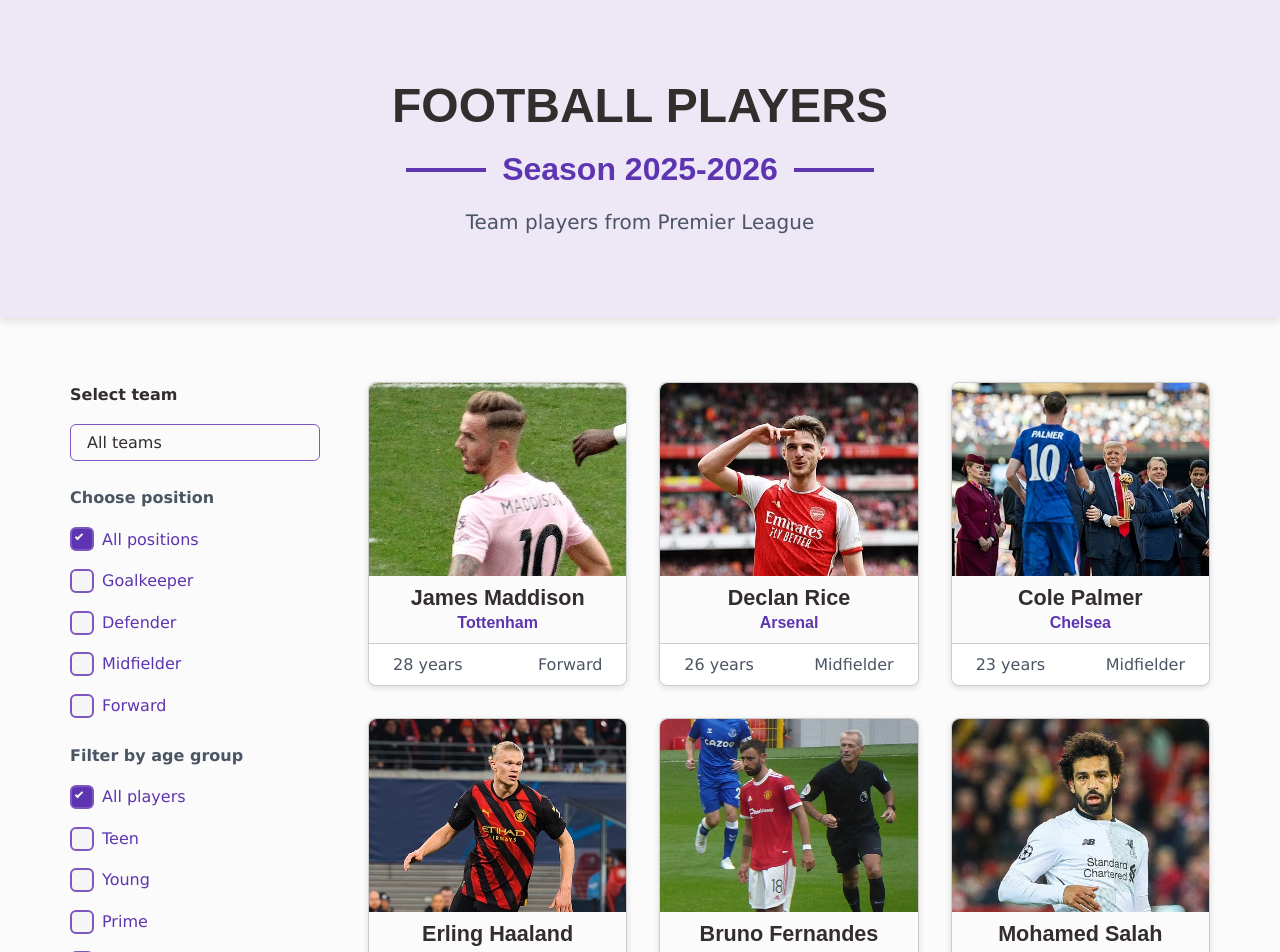
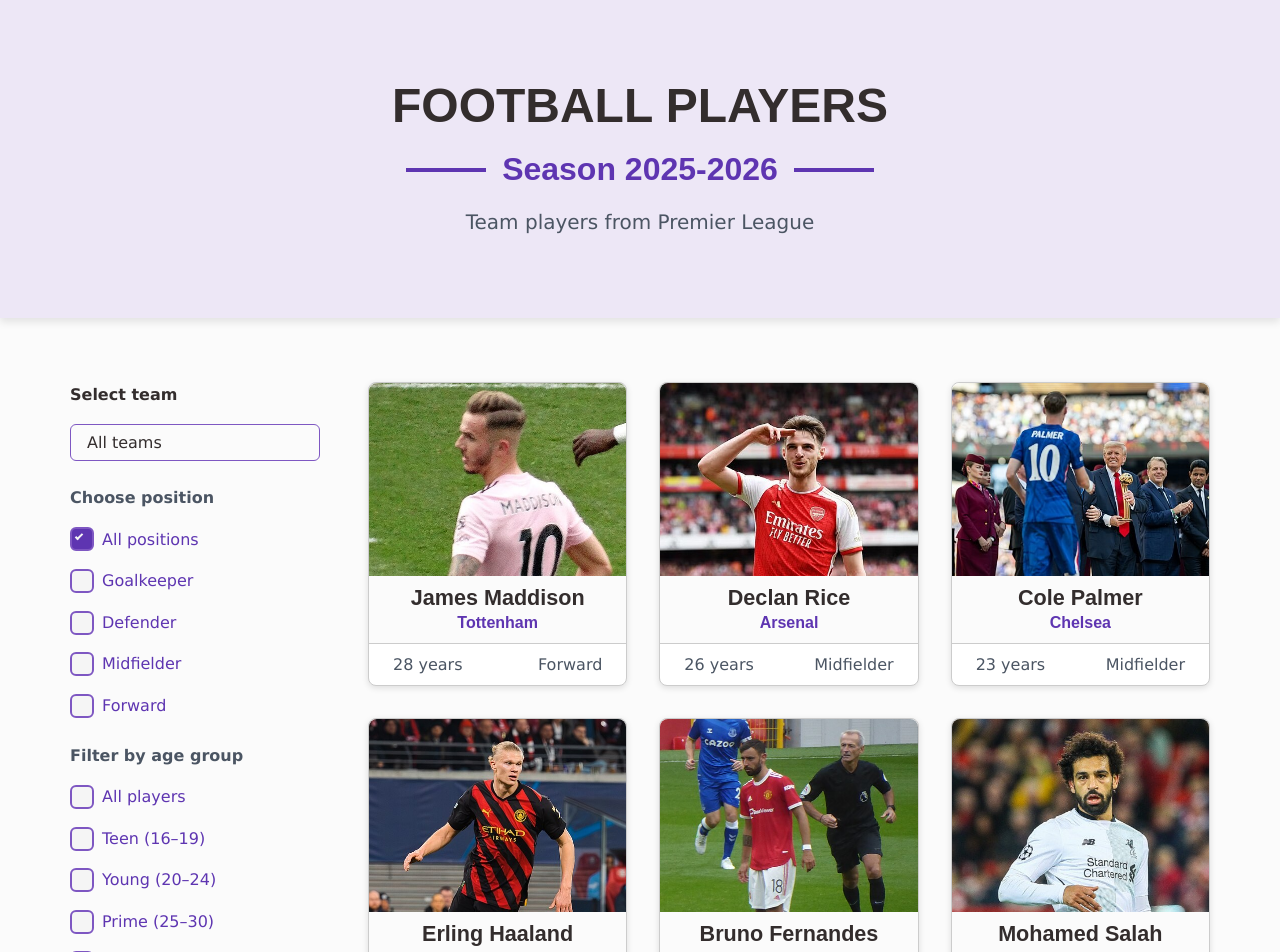
Before and after one commit to catalinbroinas/football-players, a React (Vite) app: page / in a window 1280 px wide. Shown: the top 952 px of the page. Built offline with nearby package versions, Linux system fonts and the light colour scheme.

Commit message:
refactor(AgeGroupFilter): improve logic component
- Replace array with array of objects
- Add state and props for future filtering logic

```diff
--- a/src/components/Filters/AgeGroupFilter.jsx
+++ b/src/components/Filters/AgeGroupFilter.jsx
@@ -1,6 +1,19 @@
+import { useState } from "react";
 
-function AgeGroupFilter() {
-  const ageGroups = ['Teen', 'Young', 'Prime', 'Veteran'];
+function AgeGroupFilter({ minAge, maxAge, onChecked }) {
+  const ageGroups = [
+    { id: 'teen',    label: 'Teen (16–19)',    min: 16, max: 19 },
+    { id: 'young',   label: 'Young (20–24)',   min: 20, max: 24 },
+    { id: 'prime',   label: 'Prime (25–30)',   min: 25, max: 30 },
+    { id: 'veteran', label: 'Veteran (31+)',   min: 31, max: Infinity }
+  ];
+
+  const [ageRange, setAgeRange] = useState({
+    min: minAge,
+    max: maxAge
+  });
+
+  const handleChange = (e) => {};
 
   return(
     <div className="form-row">
@@ -13,7 +26,7 @@
             id="all-ageGroup"
             className="checkbox-input"
             value="all"
-            defaultChecked={true}
+            onChange={handleChange}
           />
 
           <label
@@ -23,18 +36,19 @@
         </div>
 
         {ageGroups.map(ageGroup => (
-          <div key={ageGroup} className="checkbox-wrapper">
+          <div key={ageGroup.id} className="checkbox-wrapper">
             <input
               type="checkbox"
-              id={`${ageGroup.toLowerCase()}-ageGroup`}
+              id={`${ageGroup.id}-ageGroup`}
               className="checkbox-input"
-              value={ageGroup.toLowerCase()}
+              value={ageGroup.id}
+              onChange={handleChange}
             />
 
             <label
-              htmlFor={`${ageGroup.toLowerCase()}-ageGroup`}
+              htmlFor={`${ageGroup.id}-ageGroup`}
               className="checkbox-label"
-            >{ageGroup}</label>
+            >{ageGroup.label}</label>
           </div>
         ))}
       </div>
```
